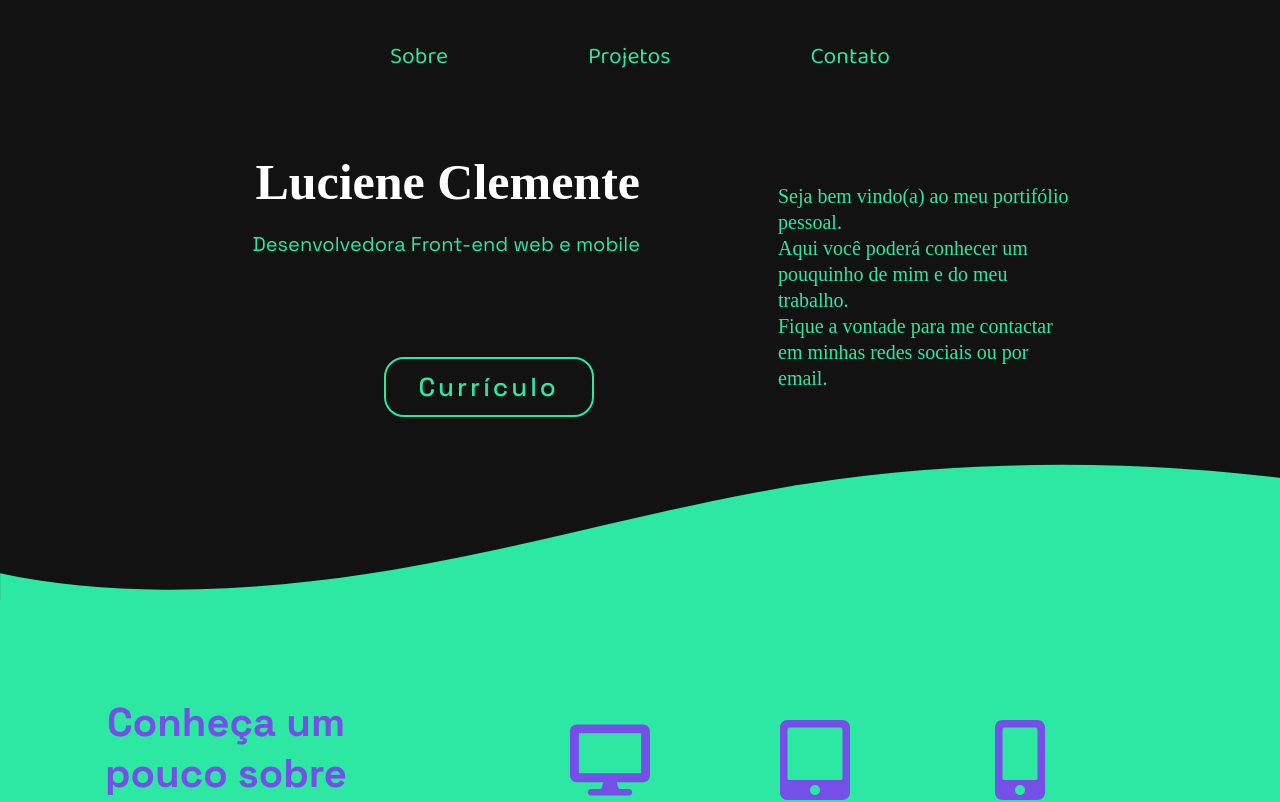
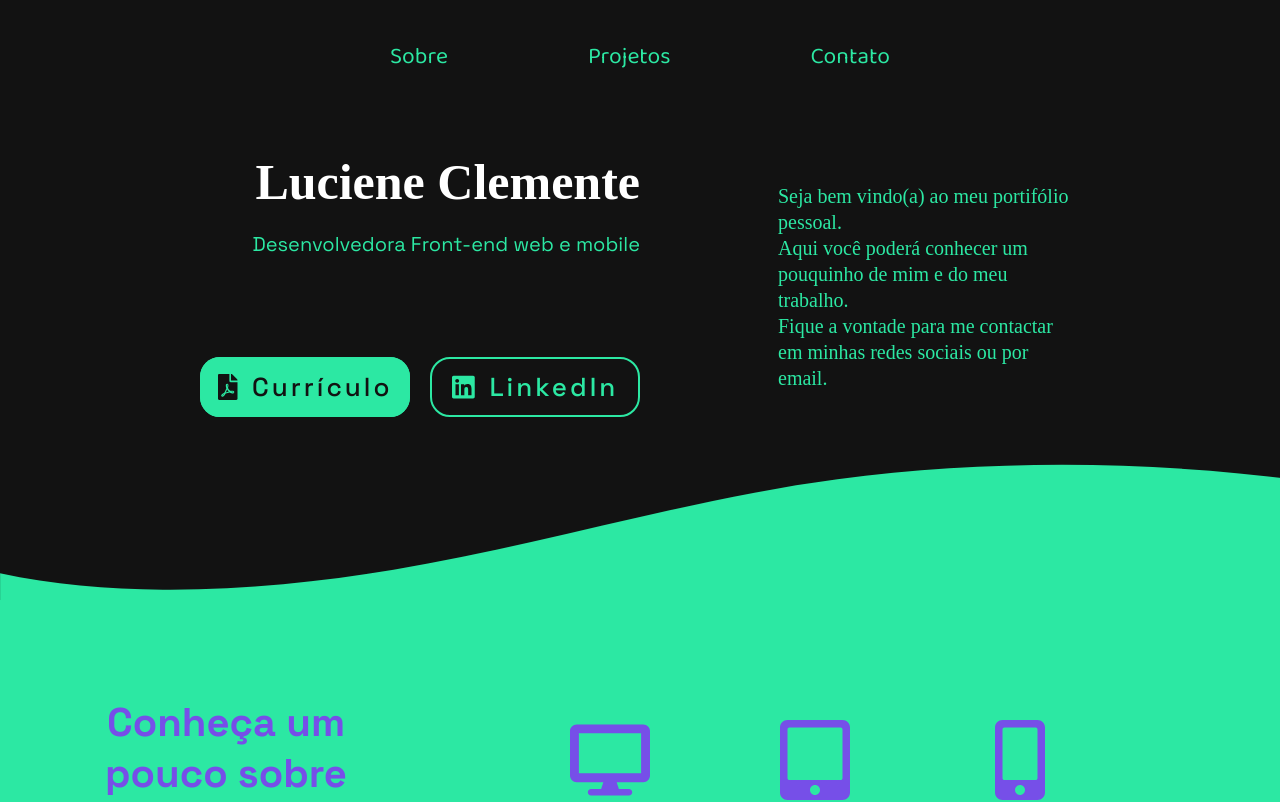
Before and after one commit to Lu-Clemente/Portfolio, a Next.js app: page / in a window 1280 px wide. Shown: the top 802 px of the page. Built offline with nearby package versions, Linux system fonts and the light colour scheme; a web font is replaced by a local one.

Commit message:
Update "Resume" and "LinkedIn"

```diff
--- a/src/components/Hero/index.js
+++ b/src/components/Hero/index.js
@@ -3,8 +3,16 @@ import {
     Painel, Navegation, Menu, Burger,
     Info, Left, Title, Subtitle,
     Resume, Button, Right, Code1,
-    Code2, SvgCurve, HeaderCurve
-} from './styles'
+    Code2, SvgCurve, HeaderCurve, ButtonsWrapper,
+    LinkedIn
+} from './styles';
+import { FontAwesomeIcon } from "@fortawesome/react-fontawesome";
+import {
+    faFilePdf
+} from '@fortawesome/free-solid-svg-icons';
+import {
+    faLinkedin
+} from '@fortawesome/free-brands-svg-icons';
 
 const Hero = () => {
     return (
@@ -14,7 +22,7 @@ const Hero = () => {
                 <Menu>
                     <a href="#about"><li>Sobre</li></a>
                     <a href="#projects"><li>Projetos</li></a>
-                    <li>Contato</li>
+                    <a href="#contact"><li>Contato</li></a>
                 </Menu>
                 <Burger></Burger>
             </Navegation>
@@ -23,12 +31,28 @@ const Hero = () => {
 
                 <Left>
                     <Title>Luciene Clemente</Title>
+
                     <Subtitle>Desenvolvedora Front-end web e mobile</Subtitle>
-                    <Resume>
-                        <a href={"./assets/resume/Luciene-Clemente.pdf"} target="_blank" rel="noreferrer">
-                            <Button>Currículo</Button>
-                        </a>
-                    </Resume>
+
+                    <ButtonsWrapper>
+                        <Resume>
+                            <a href={"./assets/resume/Luciene-Clemente.pdf"} target="_blank" rel="noreferrer">
+                                <Button>
+                                    <FontAwesomeIcon icon={faFilePdf} className="items" />
+                                    Currículo
+                                </Button>
+                            </a>
+                        </Resume>
+
+                        <LinkedIn>
+                            <a href="https://www.linkedin.com/in/luciene-clemente/" target="_blank" rel="noreferrer">
+                                <Button>
+                                    <FontAwesomeIcon icon={faLinkedin} className="items" />
+                                    LinkedIn
+                                </Button>
+                            </a>
+                        </LinkedIn>
+                    </ButtonsWrapper>
                 </Left>
 
                 <Right>
--- a/src/components/Hero/styles.js
+++ b/src/components/Hero/styles.js
@@ -114,19 +114,30 @@ export const Subtitle = styled.p`
     }
 `;
 
+export const ButtonsWrapper = styled.div`
+    align-self: end;
+    display: flex;
+    justify-content: flex-end;
+    gap: 20px;
+    margin-top: 100px;
+    width: 100%;
+`;
+
+export const LinkedIn = styled.div`
+    border-radius: 20px;
+    color: ${(props) => props.theme.colors.primary1};
+`;
+
 export const Resume = styled.div`
-    width: 210px;
-    height: 60px;
     border-radius: 20px;
-    align-self: end;
-    margin-right: 15%;
+    background-color: ${(props) => props.theme.colors.primary1};
+    color: ${(props) => props.theme.colors.background1};
 `;
 
 export const Button = styled.div`
     background-color: transparent;
     width: 210px;
     height: 60px;
-    margin: 100px 0 0 40px;
     display: flex;
     justify-content: center;
     align-items: center;
@@ -134,9 +145,12 @@ export const Button = styled.div`
     letter-spacing: 3px;
     border-radius: 20px;
     border: 2px solid ${(props) => props.theme.colors.primary1};
-    color: ${(props) => props.theme.colors.primary1};
     cursor: pointer;
     font-weight: 500;
+
+    .items {
+        margin-right: 15px;
+    }
 
     &:hover {
         background-color: ${(props) => props.theme.colors.primary1};
@@ -163,11 +177,8 @@ export const Right = styled.div`
     display: flex;
     justify-content: center;
     align-items: flex-start;
-    /* position: relative; */
-    /* background-color: yellowgreen; */
 
     @media ${(props) => props.theme.breakpoints.md} {
-        /* width: 50vw; */
         width: 50%;
     }
 `;
```
